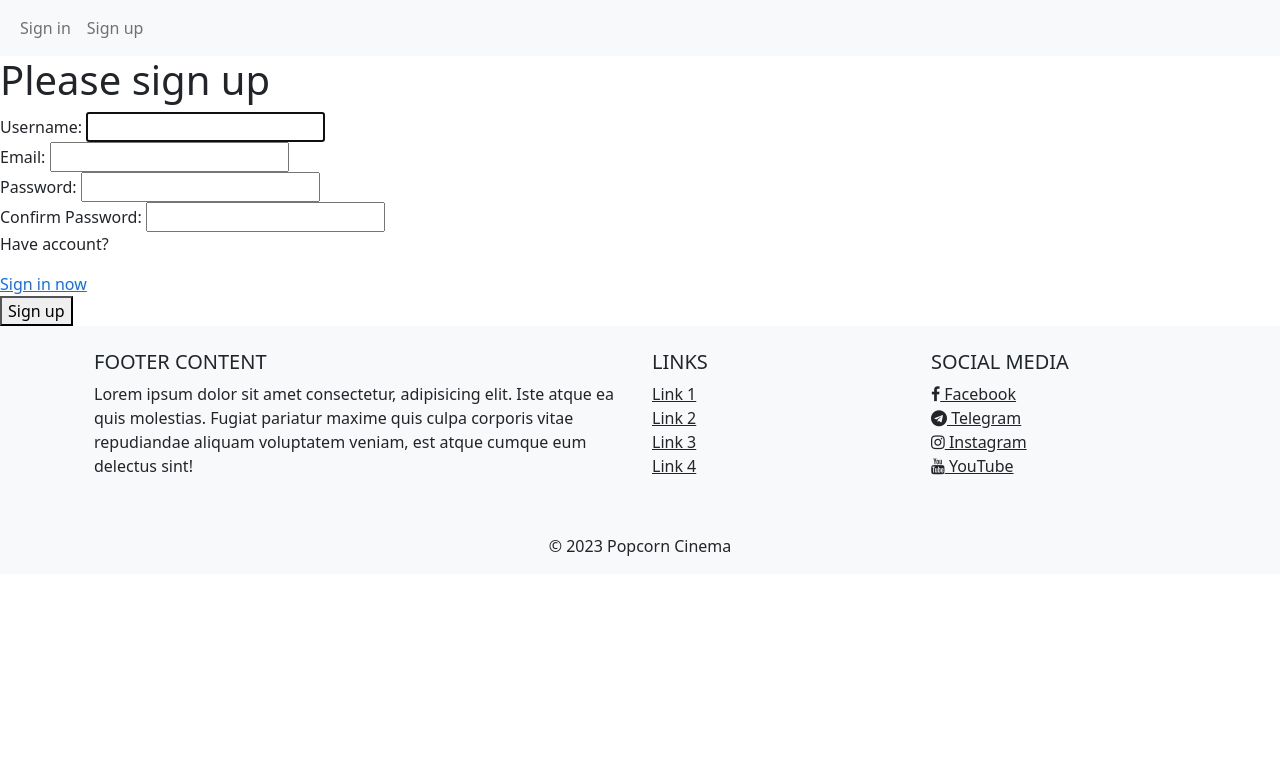
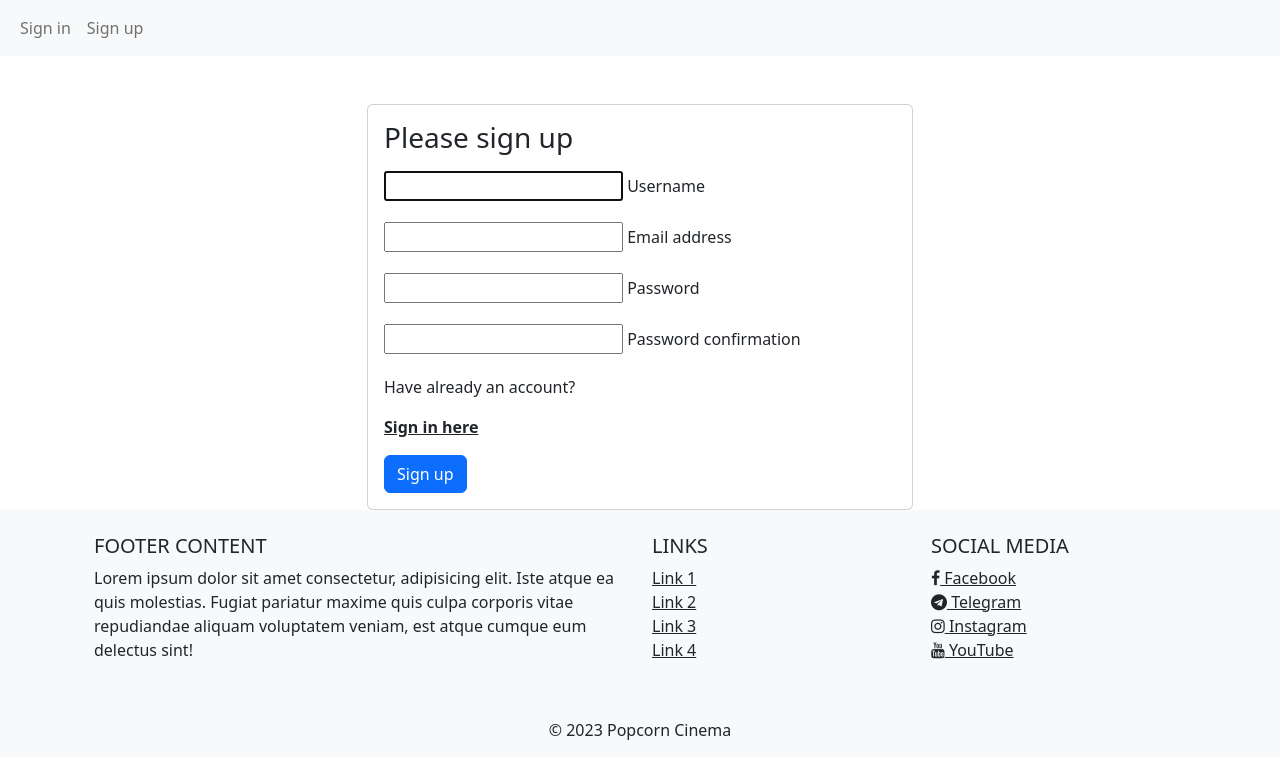
Before and after one commit to VolodymyrKhabarov/cinema_django, a Django app: page /signup/ in a window 1280 px wide. Shown: the top 757 px of the page. Run offline with Django 4.2, Linux system fonts and the light colour scheme.

Commit message:
some bootstrap style was added to signup.html

```diff
--- a/users/templates/registration/signup.html
+++ b/users/templates/registration/signup.html
@@ -3,31 +3,42 @@
 {% block title %}Login{% endblock %}
 
 {% block content %}
+<main class="form-auth form-signin w-100 m-auto">
+    <div class="container mt-4">
+        <div class="row justify-content-center mt-5">
+            <div class="col-md-6">
+                <div class="card">
+                    <div class="card-body">
+                        <form action="" method="post">
+                            {% csrf_token %}
+                            <h1 class="h3 mb-3 fw-normal">Please sign up</h1>
 
-<form action="" method="post">
-    {% csrf_token %}
-    <h1>Please sign up</h1>
-    <div>
-        <label for="{{ form.username.id_for_label }}">Username:</label>
-        {{ form.username }}
+                            {% for field in form %}
+                            <div class="mb-3">
+
+                                {% if field.errors %}
+                                <ul>
+                                    {% for error in field.errors %}
+                                    <li><em>{{ error|escape }}</em></li>
+                                    {% endfor %}
+                                </ul>
+                                {% endif %}
+
+                                {{ field }}
+                                <label for="{{ field.id_for_label }}" class="form-label">{{ field.label }}</label>
+                            </div>
+                            {% endfor %}
+
+                            <div class="my-3">
+                                <p>Have already an account?</p>
+                                <a href="{% url "login" %}" class="text-body fw-bold">Sign in here</a>
+                            </div>
+                            <button type="submit" class="btn btn-primary my-2 my-sm-0">Sign up</button>
+                        </form>
+                    </div>
+                </div>
+            </div>
+        </div>
     </div>
-    <div>
-        <label for="{{ form.email.id_for_label }}">Email:</label>
-        {{ form.email }}
-    </div>
-    <div>
-        <label for="{{ form.password.id_for_label }}">Password:</label>
-        {{ form.password1 }}
-    </div>
-    <div>
-        <label for="{{ form.password2.id_for_label }}">Confirm Password:</label>
-        {{ form.password2 }}
-    </div>
-    <div>
-        <p>Have account?</p>
-        <a href="{% url "login" %}">Sign in now</a>
-    </div>
-    <button type="submit">Sign up</button>
-</form>
-
+</main>
 {% endblock %}
```
